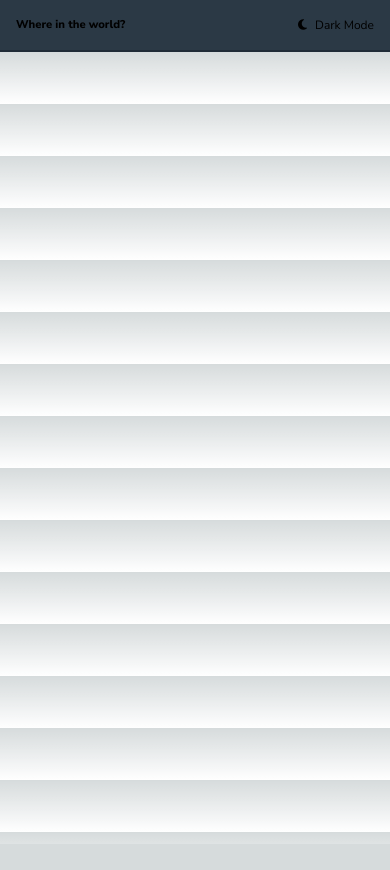
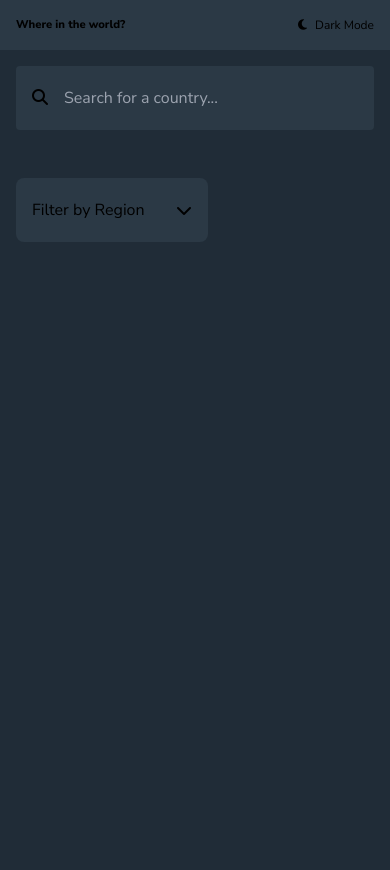
Before and after one commit to Stage-Research-Center-Jake-Melvin/rest_countries_api, a Next.js app: page / in a window 390 px wide. Shown: the top 870 px of the page. Before the commit the page ends 844 px from the top, so only its background shows below. Built offline with nearby package versions, Linux system fonts and the light colour scheme.

Commit message:
feat: Adding the search input and the filter by region and managed the responsiveness and the dark and light mode

```diff
--- /dev/null
+++ b/src/components/main_section.tsx
@@ -0,0 +1,58 @@
+import { ColorMode } from "../pages";
+import React from "react";
+interface SectionElements {
+  modeActuel: ColorMode;
+}
+
+function MainSection({ modeActuel }: SectionElements) {
+  return (
+    <div
+      className={`app__section ${
+        modeActuel == "Dark Mode" ? "section_dark" : "section_light"
+      }`}
+    >
+      <div
+        className={`app__section-full-search ${
+          modeActuel == "Dark Mode" ? "dark" : "light"
+        }`}
+      >
+        <div
+          className={`app__section-search ${
+            modeActuel == "Dark Mode" ? "container_dark" : "container_light"
+          }`}
+        >
+          <label htmlFor="search_tab">
+            <i className="fa-solid fa-magnifying-glass"></i>
+          </label>
+          <input
+            id="search_tab"
+            type="text"
+            placeholder="Search for a country..."
+          />
+        </div>
+        <div className={`app__section-filter`}>
+          <div
+            className={`app__section-filter-main ${
+              modeActuel == "Dark Mode" ? "container_dark" : "container_light"
+            }`}
+          >
+            <p>Filter by Region</p>
+            <i className="fa-solid fa-chevron-down"></i>
+          </div>
+          <div
+            className={`app__section-filter-content ${
+              modeActuel == "Dark Mode" ? "container_dark" : "container_light"
+            }`}
+          >
+            <p>Africa</p>
+            <p>America</p>
+            <p>Asia</p>
+            <p>Europe</p>
+            <p>Oceania</p>
+          </div>
+        </div>
+      </div>
+    </div>
+  );
+}
+export default MainSection;
--- a/src/pages/navabar.tsx
+++ b/src/components/navabar.tsx
@@ -1,5 +1,5 @@
 import { Dispatch, SetStateAction, useState } from "react";
-import { ColorMode } from ".";
+import { ColorMode } from "../pages";
 
 interface ChangeMode {
   modeActuel: ColorMode;
--- a/src/pages/_app.tsx
+++ b/src/pages/_app.tsx
@@ -1,5 +1,6 @@
 import "@/styles/globals.css";
 import "../styles/navbar.css";
+import "../styles/main_section.css";
 import React from "react";
 import type { AppProps } from "next/app";
 
--- a/src/pages/index.tsx
+++ b/src/pages/index.tsx
@@ -1,7 +1,9 @@
 import Image from "next/image";
 import { Inter } from "next/font/google";
-import Navbar from "./navabar";
+import Navbar from "../components/navabar";
 import { useState } from "react";
+import Link from "next/link";
+import MainSection from "../components/main_section";
 export type ColorMode = "Dark Mode" | "Light Mode";
 const inter = Inter({ subsets: ["latin"] });
 
@@ -9,10 +11,8 @@ export default function Home() {
   const [modeActuel, setModeActuel] = useState<ColorMode>("Dark Mode");
   return (
     <main className="app__main">
-      <Navbar
-        modeActuel={modeActuel}
-        toggleFunction={setModeActuel}
-      />
+      <Navbar modeActuel={modeActuel} toggleFunction={setModeActuel} />
+      <MainSection modeActuel={modeActuel} />
     </main>
   );
 }
--- a/src/styles/globals.css
+++ b/src/styles/globals.css
@@ -39,11 +39,19 @@ body {
 }
 .container_dark {
   background-color: var(--dark-blue);
-  border-bottom: 0.18rem solid var(--very-dark-blue-dark-mode);
 }
 .container_light {
   background-color: var(--white);
-  border-bottom: 0.18rem solid var(--dark-gray);
+}
+.section_dark {
+  /*Temporary height will be removed later*/
+  height: 100vh;
+  background-color: var(--very-dark-blue-dark-mode);
+}
+.section_light {
+  /*Temporary height will be removed later*/
+  height: 100vh;
+  background-color: var(--very-light-gray);
 }
 
 @layer utilities {
--- /dev/null
+++ b/src/styles/main_section.css
@@ -0,0 +1,78 @@
+/*Managing the design of the search section*/
+.app__section-full-search {
+  padding: 2rem 4rem;
+  display: flex;
+  flex-direction: row;
+  justify-content: space-between;
+  align-items: start;
+  font-family: var(--font-family);
+}
+/*Designing the search inut area*/
+.app__section-search {
+  padding: 1rem;
+  display: flex;
+  gap: 0.55rem;
+  width: 35rem;
+  border-radius: 0.25rem;
+  height: 4rem;
+  display: flex;
+  align-items: center;
+  gap: 1rem;
+}
+.app__section-search input {
+  flex: 1;
+  border: none;
+  background: none;
+  outline: none;
+}
+/*Designing the dropdown menu for filtering*/
+.app__section-filter {
+  display: flex;
+  flex-direction: column;
+}
+.app__section-filter-main {
+  display: flex;
+  align-items: center;
+  justify-content: space-between;
+  padding: 1rem;
+  border-radius: 0.5rem;
+  cursor: pointer;
+  height: 4rem;
+  width: 12rem;
+}
+.app__section-filter-content {
+  margin-top: 1rem;
+  padding: 1rem;
+  border-radius: 0.5rem;
+  display: none;
+}
+.app__section-filter-content p {
+  cursor: pointer;
+}
+
+/*Managing the responsivness of the website*/
+@media screen and (max-width: 65.625rem) {
+  .app__section-search {
+    width: 20rem;
+  }
+}
+@media screen and (max-width: 40.625rem) {
+  .app__section-full-search {
+    flex-direction: column;
+    gap: 3rem;
+  }
+  .app__section-search {
+    width: 100%;
+  }
+  .app__section-filter-main {
+    width: 15rem;
+  }
+}
+@media screen and (max-width: 28.125rem) {
+  .app__section-full-search {
+    padding: 1rem 1rem;
+  }
+  .app__section-filter-main {
+    width: 12rem;
+  }
+}
```
Also changed, not shown: package.json (+5 -4 lines), 1 other file (tests, documents, lock files or other folders).
